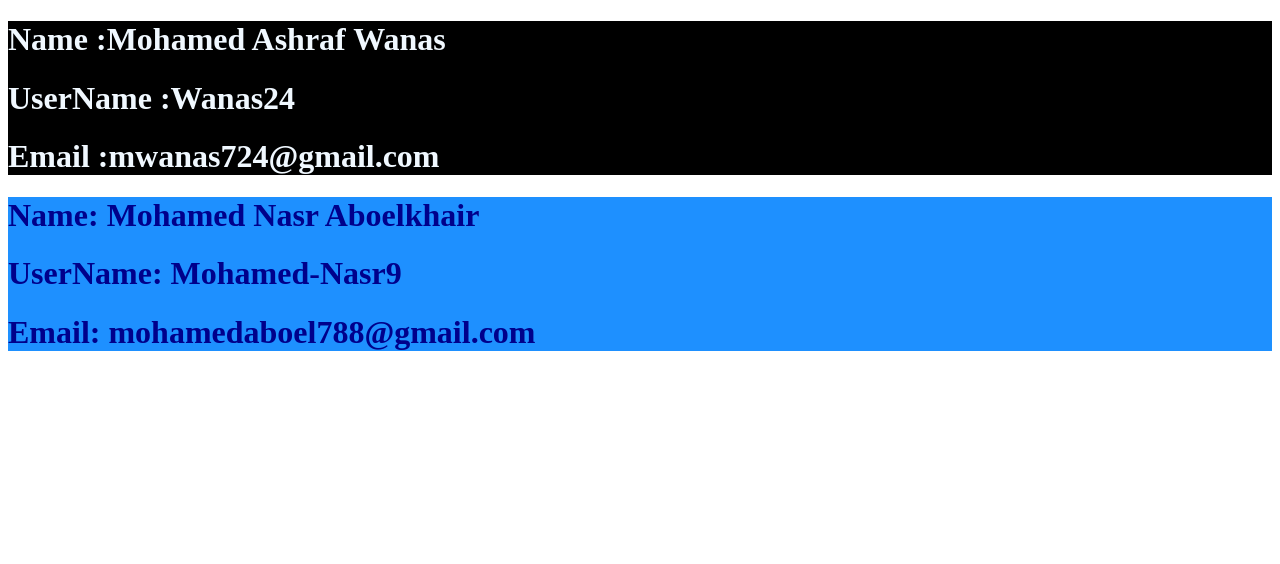
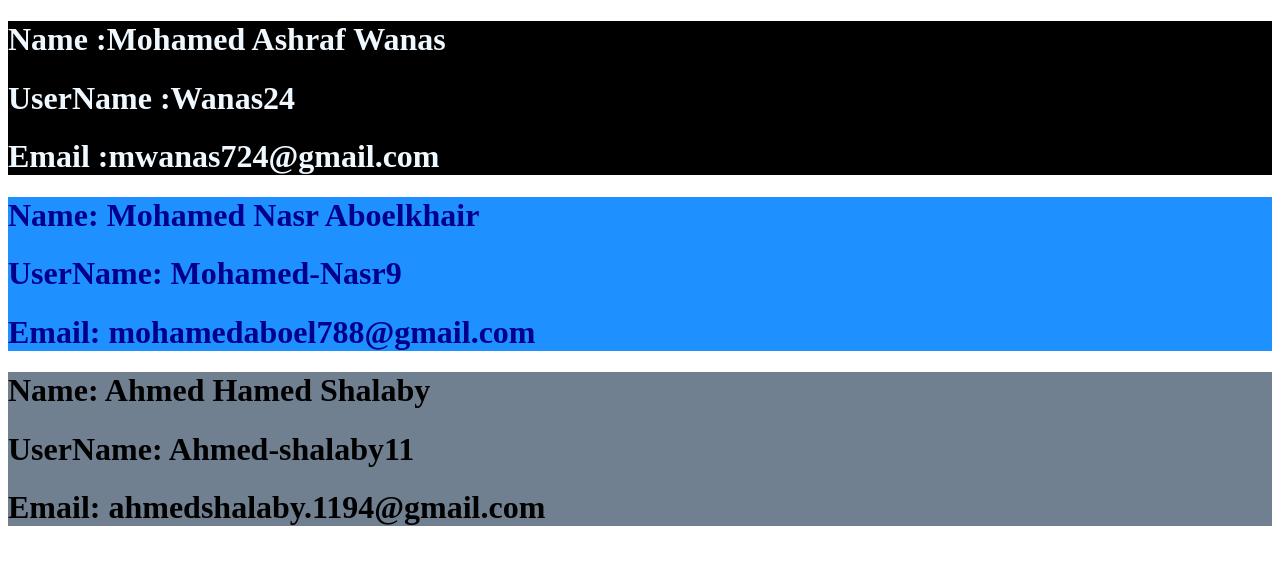
Before and after one commit to Wanas24/1st-task, a plain HTML site: page index.html in a window 1280 px wide. Drawn offline with Linux system fonts and the light colour scheme.

Commit message:
shalaby update

```diff
--- a/css/style.css
+++ b/css/style.css
@@ -11,3 +11,9 @@ background-color: dodgerblue;
 color: darkblue;
 }
 /* Aboelkhair-End */
+/* Ahmed shalaby start */
+.shalaby{
+    background-color:slategray ;
+}
+
+/* Ahmed shalaby end */
--- a/index.html
+++ b/index.html
@@ -24,6 +24,13 @@
         <h1>Email: mohamedaboel788@gmail.com</h1>
     </div>
     <!-- Aboelkhair-End -->
+     <!-- Ahmed shalaby-start -->
+    <div class="shalaby">
+        <h1>Name: Ahmed Hamed Shalaby</h1>
+        <h1>UserName: Ahmed-shalaby11</h1>
+        <h1>Email: ahmedshalaby.1194@gmail.com</h1>
+    </div>
+    <!-- ahmed shalaby end-End -->
 </body>
 
 </html>
```
